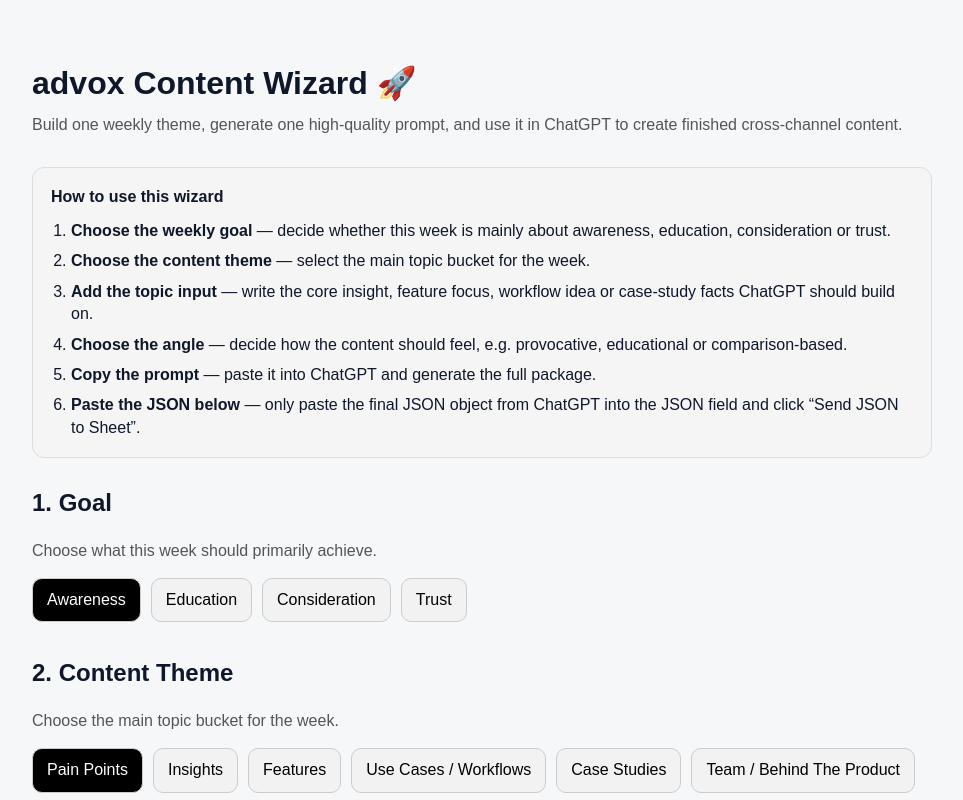
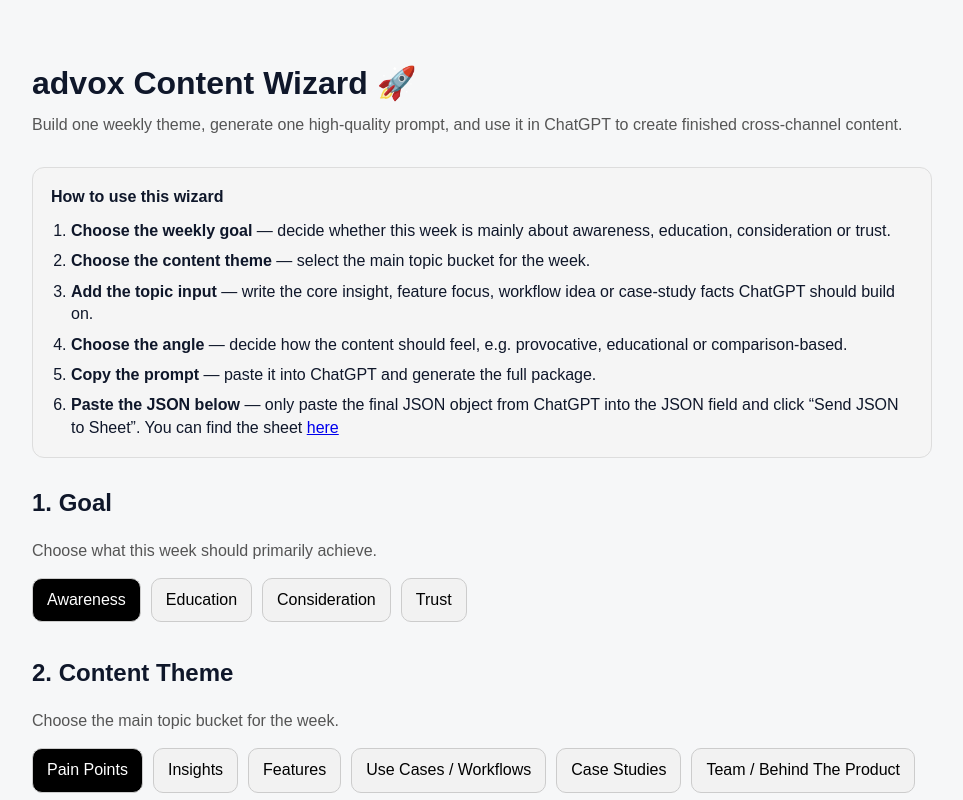
Before and after one commit to johannes-sketch/advox-content-wizard, a Next.js app: page / in a window 1280 px wide. Shown: the top 800 px of the page, without its empty margins (158-1121 px from the left). Built offline with nearby package versions, Linux system fonts and the light colour scheme.

Commit message:
simplify json output structure

```diff
--- a/app/page.tsx
+++ b/app/page.tsx
@@ -357,7 +357,7 @@
           <li style={{ marginBottom: 8 }}><strong>Add the topic input</strong> — write the core insight, feature focus, workflow idea or case-study facts ChatGPT should build on.</li>
           <li style={{ marginBottom: 8 }}><strong>Choose the angle</strong> — decide how the content should feel, e.g. provocative, educational or comparison-based.</li>
           <li style={{ marginBottom: 8 }}><strong>Copy the prompt</strong> — paste it into ChatGPT and generate the full package.</li>
-          <li><strong>Paste the JSON below</strong> — only paste the final JSON object from ChatGPT into the JSON field and click “Send JSON to Sheet”.</li>
+          <li><strong>Paste the JSON below</strong> — only paste the final JSON object from ChatGPT into the JSON field and click “Send JSON to Sheet”. You can find the sheet <a href="https://docs.google.com/spreadsheets/d/165Mz47DWJa--ZE4OnfJqlLcxcl2gUMHMzkIMVzIvdu8/edit?pli=1&gid=0#gid=0" target="_blank">here</a></li>
         </ol>
       </div>
 
```
